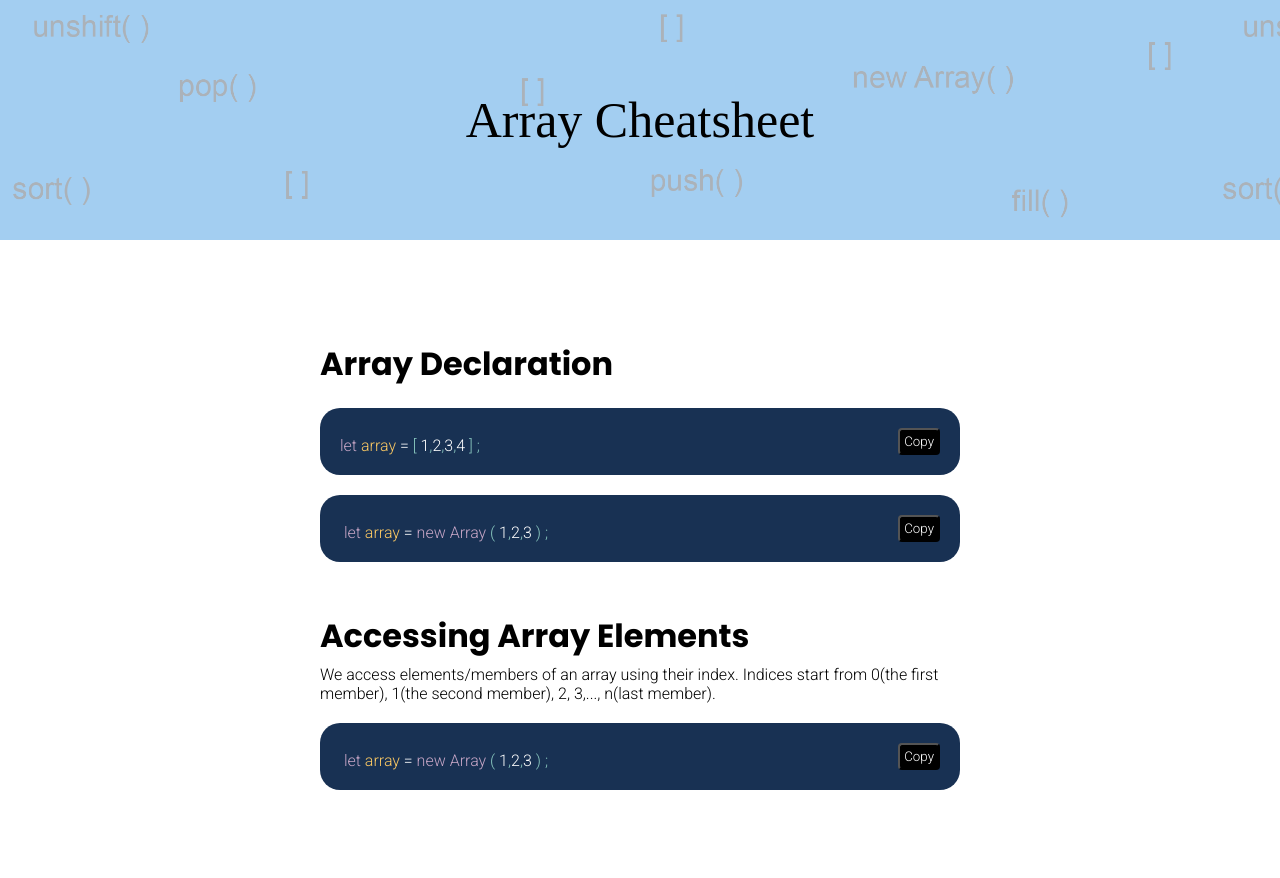
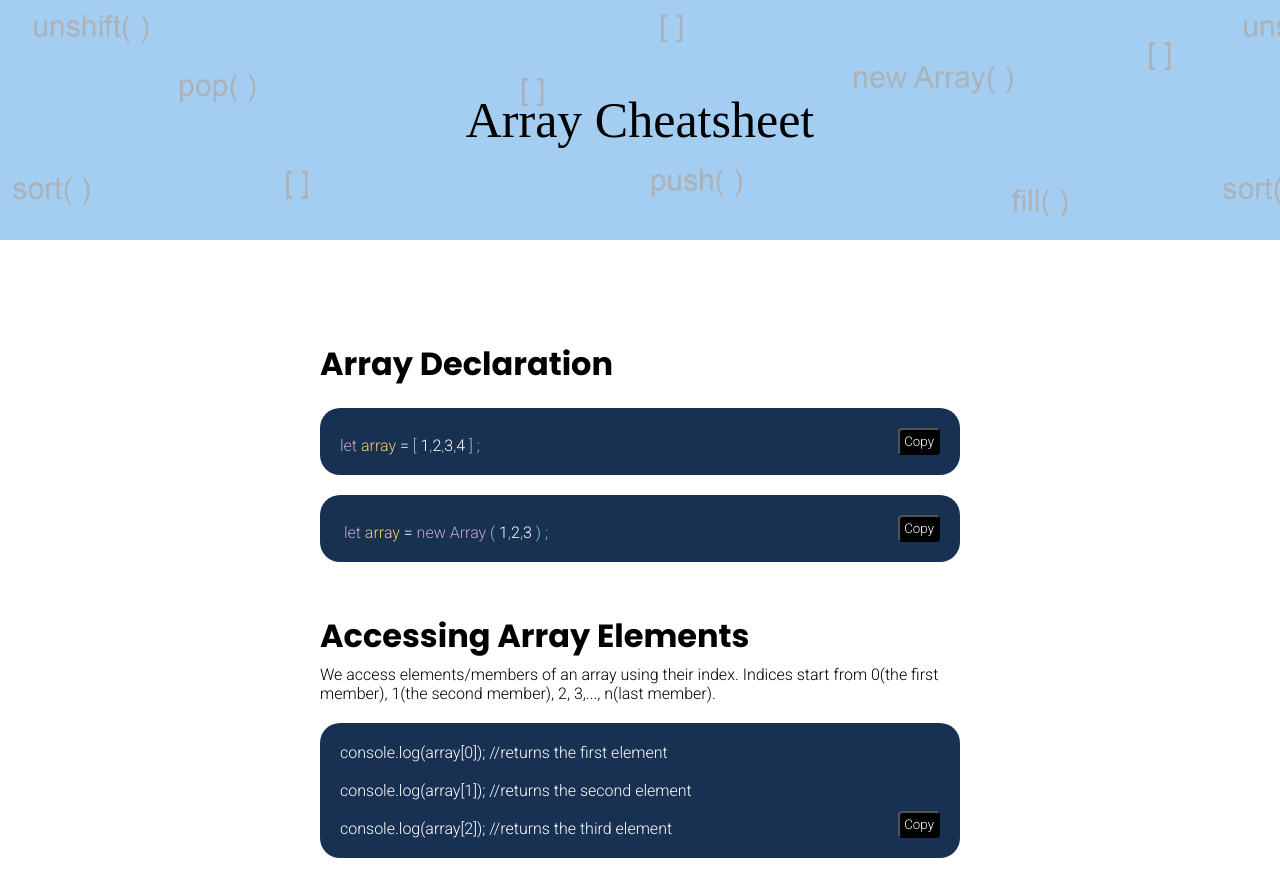
Before and after one commit to abrusu-collins/JS-Cheatsheet, a React (Create React App) app: page /array in a window 1280 px wide. Before the commit the page ends 810 px from the top, so only its background shows below. Built offline with nearby package versions, Linux system fonts and the light colour scheme; a web font is replaced by a local one.

Commit message:
accessing

```diff
--- a/src/components/Cheatsheets/Array/Array.jsx
+++ b/src/components/Cheatsheets/Array/Array.jsx
@@ -54,25 +54,24 @@ function Array() {
           <h2 className="top_marginator">Accessing Array Elements</h2>
           <p>
             We access elements/members of an array using their index. Indices
-            start from 0(the first member), 1(the second member), 2, 3,..., n(last member).
+            start from 0(the first member), 1(the second member), 2, 3,...,
+            n(last member).
           </p>
           <div className="code_block">
             <pre>
-              {" "}
-              <span className="keyword">let</span>{" "}
-              <span className="variable_name">array</span> ={" "}
-              <span className="keyword">new</span>{" "}
-              <span className="keyword">Array</span>{" "}
-              <span className="punctuation">(</span> 1
-              <span className="punctuation">,</span>2
-              <span className="punctuation">,</span>3{" "}
-              <span className="punctuation">)</span>{" "}
-              <span className="punctuation">;</span>
+             console.log(array[0]); //returns the first element
+              <br />
+              <br />
+              console.log(array[1]); //returns the second element
+              <br />
+              <br />
+              console.log(array[2]); //returns the third element
             </pre>
+
             <button
               onClick={(e) => {
                 navigator.clipboard.writeText(
-                  "let array = new Array( 1,2,3 );"
+                  "console.log(array[0])"
                 );
                 e.currentTarget.innerText = "Copied";
               }}
```
